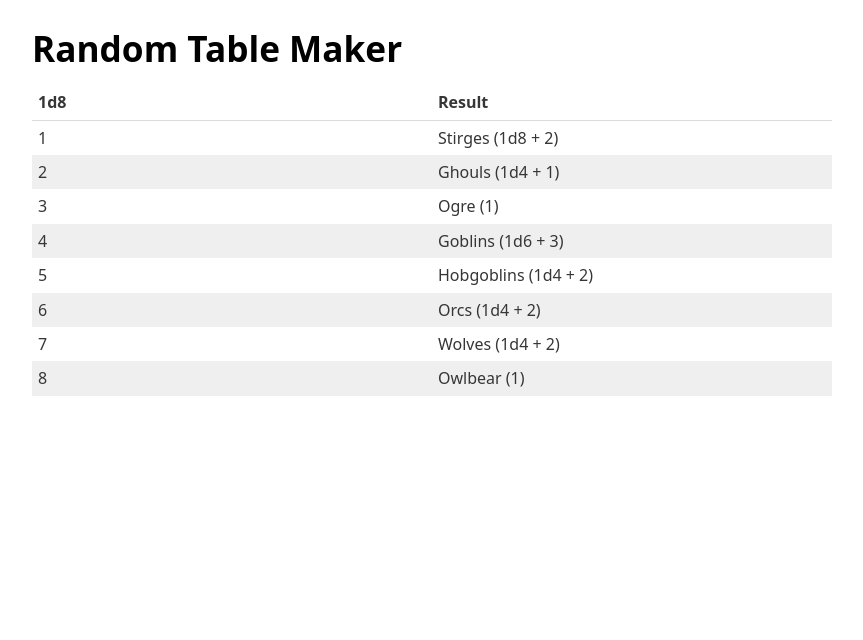
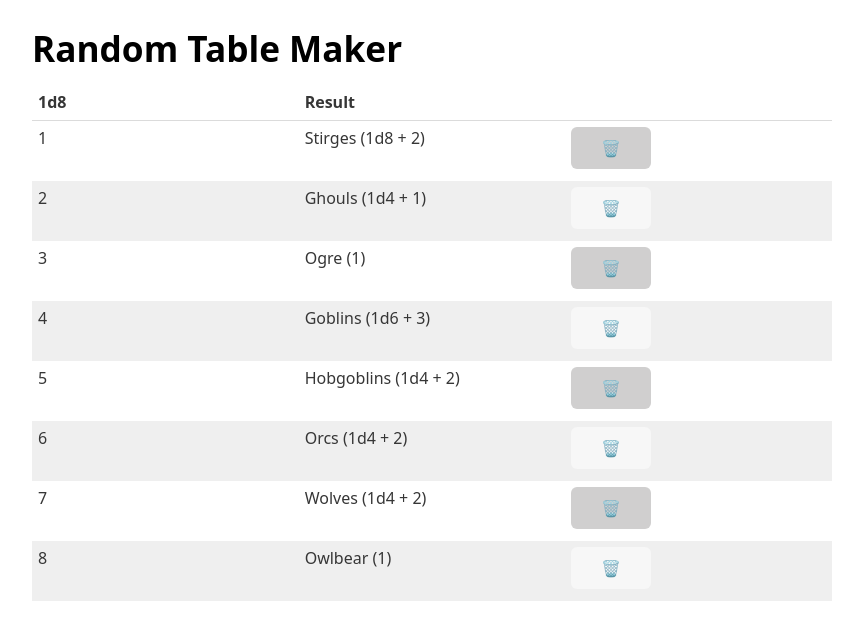
Before and after one commit to Maxzilla60/Random-Table-Maker, a Svelte app: page / in a window 1280 px wide. Shown: the top 640 px of the page, without its empty margins (208-1071 px from the left). Built offline with nearby package versions, Linux system fonts and the light colour scheme.

Commit message:
✨ Add remove entry button

```diff
--- a/src/App.svelte
+++ b/src/App.svelte
@@ -1,4 +1,5 @@
 <script lang="ts">
+	import { filter } from 'lodash';
 	import { writable } from 'svelte/store';
 
 	const entries$ = writable<string[]>([
@@ -11,6 +12,12 @@
 		'Wolves (1d4 + 2)',
 		'Owlbear (1)',
 	]);
+
+	function removeEntry(index: number): () => void {
+		return () => {
+			entries$.update(entries => filter(entries, (_, i) => i !== index));
+		};
+	}
 </script>
 
 <main>
@@ -28,6 +35,9 @@
 			<tr>
 				<td>{index + 1}</td>
 				<td>{entry}</td>
+				<td>
+					<button onclick={removeEntry(index)}>🗑️</button>
+				</td>
 			</tr>
 		{/each}
 		</tbody>
```
